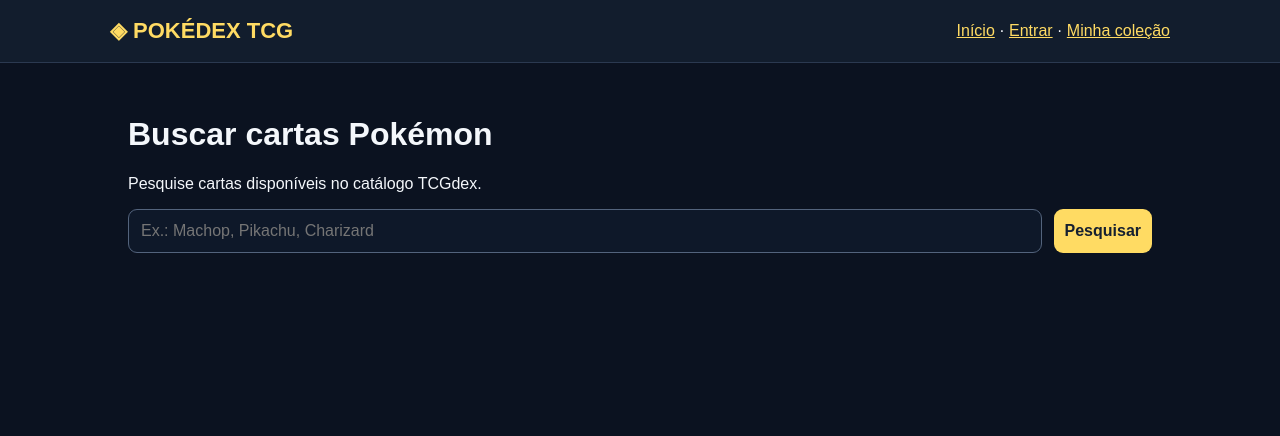
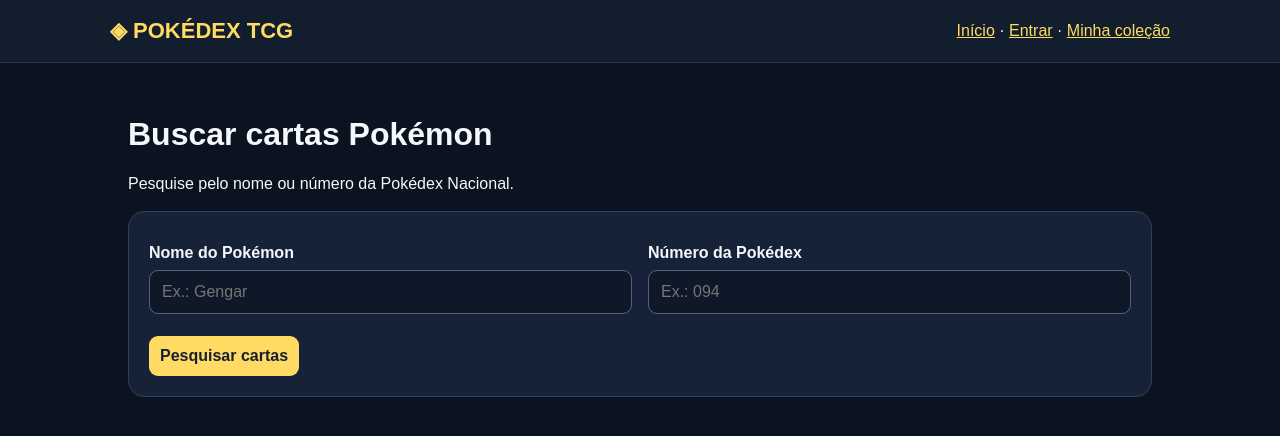
Before and after one commit to erickluism/pokedex-tcg, a Next.js app: page /buscar in a window 1280 px wide. Shown: the top 436 px of the page. Built offline with nearby package versions, Linux system fonts and the light colour scheme.

Commit message:
Update page.tsx

```diff
--- a/app/buscar/page.tsx
+++ b/app/buscar/page.tsx
@@ -8,16 +8,80 @@
   localId: string;
   name: string;
   image?: string;
+  language?: string;
 };
+
+const firstGeneration = [
+  'Bulbasaur', 'Ivysaur', 'Venusaur', 'Charmander', 'Charmeleon',
+  'Charizard', 'Squirtle', 'Wartortle', 'Blastoise', 'Caterpie',
+  'Metapod', 'Butterfree', 'Weedle', 'Kakuna', 'Beedrill',
+  'Pidgey', 'Pidgeotto', 'Pidgeot', 'Rattata', 'Raticate',
+  'Spearow', 'Fearow', 'Ekans', 'Arbok', 'Pikachu',
+  'Raichu', 'Sandshrew', 'Sandslash', 'Nidoran♀', 'Nidorina',
+  'Nidoqueen', 'Nidoran♂', 'Nidorino', 'Nidoking', 'Clefairy',
+  'Clefable', 'Vulpix', 'Ninetales', 'Jigglypuff', 'Wigglytuff',
+  'Zubat', 'Golbat', 'Oddish', 'Gloom', 'Vileplume',
+  'Paras', 'Parasect', 'Venonat', 'Venomoth', 'Diglett',
+  'Dugtrio', 'Meowth', 'Persian', 'Psyduck', 'Golduck',
+  'Mankey', 'Primeape', 'Growlithe', 'Arcanine', 'Poliwag',
+  'Poliwhirl', 'Poliwrath', 'Abra', 'Kadabra', 'Alakazam',
+  'Machop', 'Machoke', 'Machamp', 'Bellsprout', 'Weepinbell',
+  'Victreebel', 'Tentacool', 'Tentacruel', 'Geodude', 'Graveler',
+  'Golem', 'Ponyta', 'Rapidash', 'Slowpoke', 'Slowbro',
+  'Magnemite', 'Magneton', "Farfetch'd", 'Doduo', 'Dodrio',
+  'Seel', 'Dewgong', 'Grimer', 'Muk', 'Shellder',
+  'Cloyster', 'Gastly', 'Haunter', 'Gengar', 'Onix',
+  'Drowzee', 'Hypno', 'Krabby', 'Kingler', 'Voltorb',
+  'Electrode', 'Exeggcute', 'Exeggutor', 'Cubone', 'Marowak',
+  'Hitmonlee', 'Hitmonchan', 'Lickitung', 'Koffing', 'Weezing',
+  'Rhyhorn', 'Rhydon', 'Chansey', 'Tangela', 'Kangaskhan',
+  'Horsea', 'Seadra', 'Goldeen', 'Seaking', 'Staryu',
+  'Starmie', 'Mr. Mime', 'Scyther', 'Jynx', 'Electabuzz',
+  'Magmar', 'Pinsir', 'Tauros', 'Magikarp', 'Gyarados',
+  'Lapras', 'Ditto', 'Eevee', 'Vaporeon', 'Jolteon',
+  'Flareon', 'Porygon', 'Omanyte', 'Omastar', 'Kabuto',
+  'Kabutops', 'Aerodactyl', 'Snorlax', 'Articuno', 'Zapdos',
+  'Moltres', 'Dratini', 'Dragonair', 'Dragonite', 'Mewtwo',
+  'Mew'
+];
 
 export default function BuscarCartas() {
   const [search, setSearch] = useState('');
+  const [dexNumber, setDexNumber] = useState('');
   const [cards, setCards] = useState<SearchCard[]>([]);
   const [loading, setLoading] = useState(false);
   const [message, setMessage] = useState('');
+  const [searchedPokemon, setSearchedPokemon] = useState('');
 
   async function buscar() {
-    if (search.trim().length < 2) {
+    const name = search.trim();
+    const dex = dexNumber.trim();
+
+    if (!name && !dex) {
+      setMessage('Informe o nome ou número da Pokédex.');
+      return;
+    }
+
+    let pokemonName = name;
+
+    if (dex) {
+      const number = Number(dex);
+
+      if (
+        !/^\d+$/.test(dex) ||
+        number < 1 ||
+        number > firstGeneration.length
+      ) {
+        setMessage(
+          'Por enquanto, o filtro aceita números de 001 a 151.'
+        );
+        return;
+      }
+
+      pokemonName = firstGeneration[number - 1];
+    }
+
+    if (pokemonName.length < 2) {
       setMessage('Digite pelo menos 2 caracteres.');
       return;
     }
@@ -25,10 +89,11 @@
     setLoading(true);
     setMessage('');
     setCards([]);
+    setSearchedPokemon(pokemonName);
 
     try {
       const response = await fetch(
-        `/api/cards/search?q=${encodeURIComponent(search.trim())}`
+        `/api/cards/search?q=${encodeURIComponent(pokemonName)}`
       );
 
       const data = await response.json();
@@ -37,9 +102,13 @@
         throw new Error(data.error || 'Erro na pesquisa.');
       }
 
-      setCards(data.cards || []);
+      const foundCards: SearchCard[] = Array.isArray(data.cards)
+        ? data.cards
+        : [];
 
-      if (!data.cards?.length) {
+      setCards(foundCards);
+
+      if (foundCards.length === 0) {
         setMessage('Nenhuma carta encontrada.');
       }
     } catch (error) {
@@ -54,39 +123,88 @@
   return (
     <main style={{ paddingBottom: 60 }}>
       <h1>Buscar cartas Pokémon</h1>
-      <p>Pesquise cartas disponíveis no catálogo TCGdex.</p>
 
-      <div style={{
-        display: 'flex',
-        gap: 12,
-        flexWrap: 'wrap',
-        marginBottom: 24
-      }}>
+      <p>
+        Pesquise pelo nome ou número da Pokédex Nacional.
+      </p>
+
+      <section
+        className="panel"
+        style={{ padding: 20, marginBottom: 24 }}
+      >
+        <div
+          style={{
+            display: 'grid',
+            gridTemplateColumns:
+              'repeat(auto-fit, minmax(220px, 1fr))',
+            gap: 16,
+            marginBottom: 16
+          }}
+        >
+          <label>
+            <strong>Nome do Pokémon</strong>
             <input
               value={search}
               onChange={event => setSearch(event.target.value)}
               onKeyDown={event => {
                 if (event.key === 'Enter') buscar();
               }}
-          placeholder="Ex.: Machop, Pikachu, Charizard"
-          style={{ flex: 1, minWidth: 200, padding: 12 }}
+              placeholder="Ex.: Gengar"
+              style={{
+                display: 'block',
+                width: '100%',
+                padding: 12,
+                marginTop: 8,
+                boxSizing: 'border-box'
+              }}
             />
+          </label>
+
+          <label>
+            <strong>Número da Pokédex</strong>
+            <input
+              value={dexNumber}
+              onChange={event => setDexNumber(event.target.value)}
+              onKeyDown={event => {
+                if (event.key === 'Enter') buscar();
+              }}
+              placeholder="Ex.: 094"
+              inputMode="numeric"
+              style={{
+                display: 'block',
+                width: '100%',
+                padding: 12,
+                marginTop: 8,
+                boxSizing: 'border-box'
+              }}
+            />
+          </label>
+        </div>
 
         <button onClick={buscar} disabled={loading}>
-          {loading ? 'Buscando...' : 'Pesquisar'}
+          {loading ? 'Buscando...' : 'Pesquisar cartas'}
         </button>
-      </div>
+      </section>
 
       {message && <p role="status">{message}</p>}
 
-      <section style={{
+      {searchedPokemon && !loading && cards.length > 0 && (
+        <h2>
+          {searchedPokemon} — {cards.length} resultados
+        </h2>
+      )}
+
+      <section
+        style={{
           display: 'grid',
-        gridTemplateColumns: 'repeat(auto-fill, minmax(180px, 1fr))',
+          gridTemplateColumns:
+            'repeat(auto-fill, minmax(180px, 1fr))',
           gap: 20
-      }}>
+        }}
+      >
         {cards.map(card => (
           <article
-            key={card.id}
+            key={`${card.language || 'unknown'}-${card.id}`}
             className="panel"
             style={{ padding: 14 }}
           >
@@ -94,6 +212,15 @@
               <img
                 src={`${card.image}/high.webp`}
                 alt={card.name}
+                onError={event => {
+                  const image = event.currentTarget;
+
+                  if (image.src.endsWith('/high.webp')) {
+                    image.src = `${card.image}/low.webp`;
+                  } else {
+                    image.style.display = 'none';
+                  }
+                }}
                 style={{
                   width: '100%',
                   height: 260,
@@ -105,7 +232,8 @@
             )}
 
             <h3>{card.name}</h3>
-            <p>Número: {card.localId}</p>
+            <p>Carta: {card.localId}</p>
+            <p>Idioma: {card.language || 'Não informado'}</p>
             <p style={{ fontSize: 12 }}>{card.id}</p>
           </article>
         ))}
```
Lines whose indentation alone changed are shown as unchanged.
